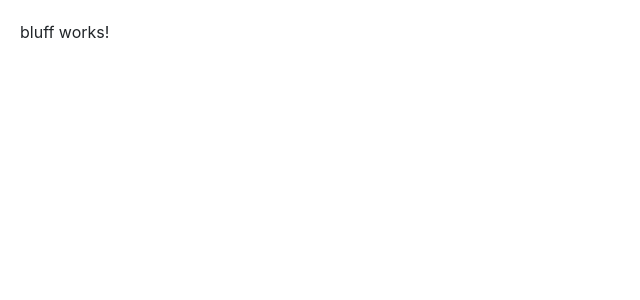
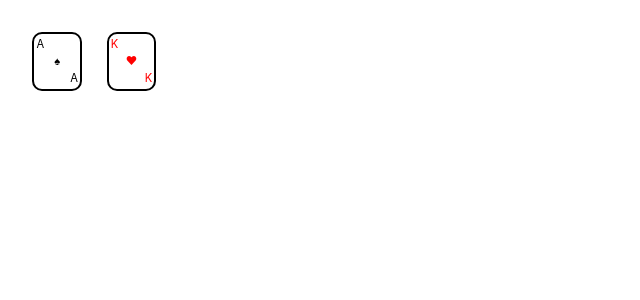
Before and after one commit to shongekar/homeAccount1, an Angular app: page /games/bluff in a window 1280 px wide. Shown: the top 300 px of the page, without its empty margins (0-640 px from the left). Built offline with nearby package versions, Linux system fonts and the light colour scheme.

Commit message:
card component code
card component code

```diff
--- a/package.json
+++ b/package.json
@@ -12,12 +12,14 @@
   },
   "private": true,
   "dependencies": {
-    "@angular/animations": "^5.2.0",
+    "@angular/animations": "^5.2.8",
+    "@angular/cdk": "^5.2.4",
     "@angular/common": "^5.2.0",
     "@angular/compiler": "^5.2.0",
     "@angular/core": "^5.2.0",
     "@angular/forms": "^5.2.0",
     "@angular/http": "^5.2.0",
+    "@angular/material": "^5.2.4",
     "@angular/platform-browser": "^5.2.0",
     "@angular/platform-browser-dynamic": "^5.2.0",
     "@angular/router": "^5.2.0",
--- a/src/app/common/components/card/card.component.css
+++ b/src/app/common/components/card/card.component.css
@@ -0,0 +1,26 @@
+.card {
+    background: white;
+    width: 4%;
+    height: auto;
+    font-size: 70%;
+    border-radius: 10px;
+    padding: 2px;
+    border: 2px solid black;
+    display: inline-block;
+    margin: 1%
+}
+
+.top {
+    text-align: left;
+
+}
+
+.bottom {
+    text-align: right;
+
+}
+
+.center{
+    text-align: center;
+    font-size: 100%;
+}
--- a/src/app/common/components/card/card.component.html
+++ b/src/app/common/components/card/card.component.html
@@ -1,3 +1,11 @@
-<p>
-  card works!
-</p>
+<!-- display card card value and symbol selection -->
+<div class="card">
+  <div class="top"[style.color]="getColor(suit)">{{ rank }}</div>
+  <div [ngSwitch]="suit" [style.color]="getColor(suit)">
+      <div class="center" *ngSwitchCase="'hearts'">&hearts;</div>
+      <div class="center" *ngSwitchCase="'spades'">&spades;</div>
+      <div class="center" *ngSwitchCase="'club'">&clubs;</div>
+      <div class="center" *ngSwitchCase="'diamonds'">&diams;</div>
+  </div>
+  <div class="bottom"[style.color]="getColor(suit)">{{ rank }}</div>
+</div>
--- a/src/app/common/components/card/card.component.ts
+++ b/src/app/common/components/card/card.component.ts
@@ -1,15 +1,21 @@
-import { Component, OnInit } from '@angular/core';
+import { Component, OnInit, Input } from '@angular/core';
 
 @Component({
-  selector: 'app-card',
+  selector: 'db-app-card',
   templateUrl: './card.component.html',
   styleUrls: ['./card.component.css']
 })
-export class CardComponent implements OnInit {
+export class CardComponent {
 
-  constructor() { }
+  @Input ('rank') public rank: string = 'A';   // card value
+  @Input ('suit') public suit = 'spades'; // card symbols
 
-  ngOnInit() {
+  public getColor(symbol: string): string {
+    if  (symbol === 'hearts' || symbol === 'diamonds') {
+    return 'red';
+    } else {
+    return 'black';
+    }
   }
 
 }
--- a/src/app/games/bluff/bluff.component.html
+++ b/src/app/games/bluff/bluff.component.html
@@ -1,3 +1,2 @@
-<p>
-  bluff works!
-</p>
+<db-app-card [rank]="'A'" [suit]="'spades'"></db-app-card>
+<db-app-card [rank]="'K'" [suit]="'hearts'"></db-app-card>
--- a/src/app/games/bluff/bluff.component.ts
+++ b/src/app/games/bluff/bluff.component.ts
@@ -5,11 +5,10 @@ import { Component, OnInit } from '@angular/core';
   templateUrl: './bluff.component.html',
   styleUrls: ['./bluff.component.css']
 })
-export class BluffComponent implements OnInit {
+export class BluffComponent {
 
-  constructor() { }
-
-  ngOnInit() {
-  }
+// Properties for card component
+public rank = 'A';
+public suit = 'spades';
 
 }
```
Also changed, not shown: 1 other file (tests, documents, lock files or other folders).
